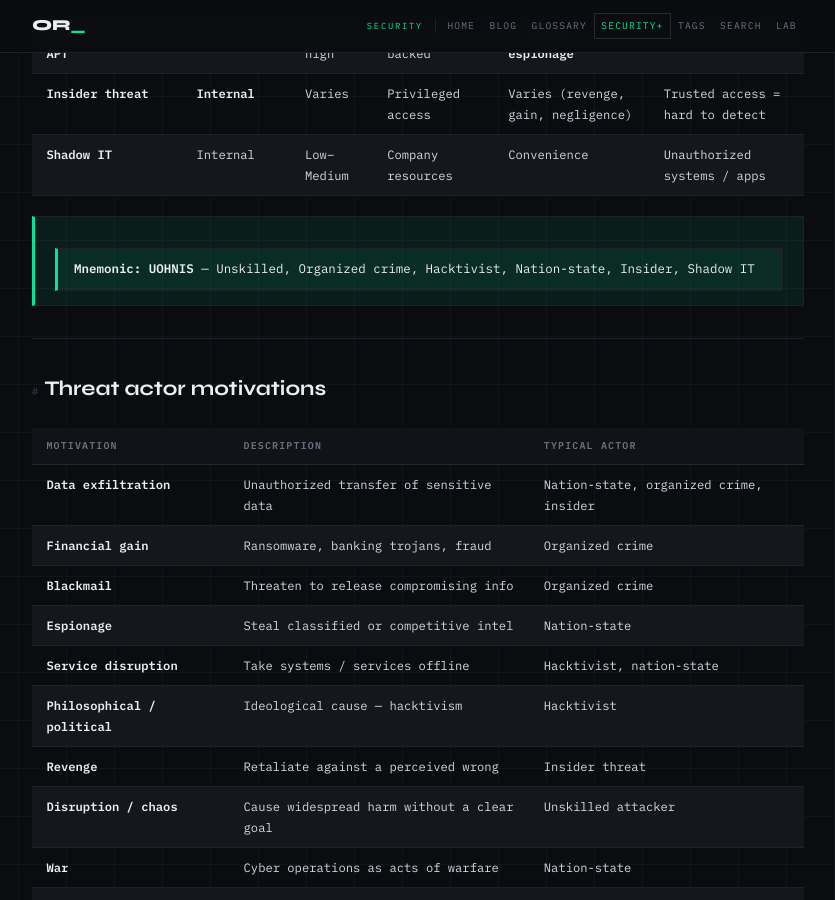
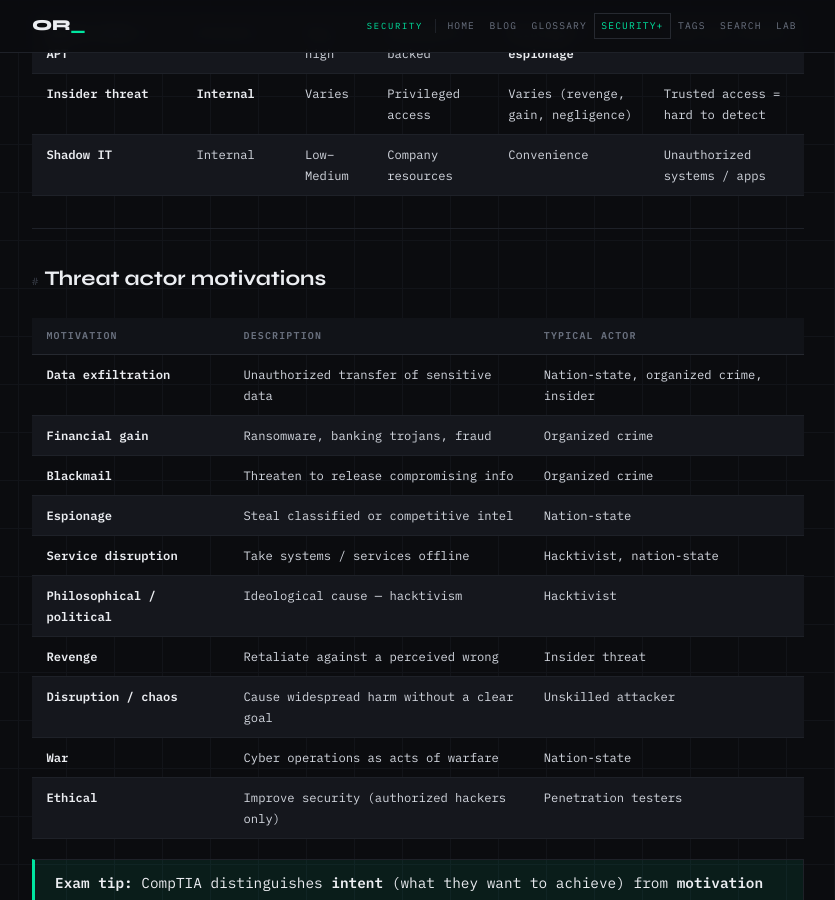
Before and after one commit to ondrejrollinger/ondrejrollinger.github.io, a Jekyll site: the page built from secplus/objectives/2-1/index.md, in a window 1280 px wide and 900 px high, scrolled down 1206 px. Shown: the whole window, without its empty margins (222-1057 px from the left). Built offline with Jekyll 4.4.1, drawn with Linux system fonts in a browser that asks for light colours.

Commit message:
Delete mnemonic from threat actor section
Removed mnemonic for threat actor categories.

```diff
--- a/secplus/objectives/2-1/index.md
+++ b/secplus/objectives/2-1/index.md
@@ -47,8 +47,6 @@ Threat actors are the people or groups behind cyberattacks. The exam tests your
 | **Nation-state / APT** | External | Very high | Government-backed | **Strategic / espionage** | Long-term stealth |
 | **Insider threat** | **Internal** | Varies | Privileged access | Varies (revenge, gain, negligence) | Trusted access = hard to detect |
 | **Shadow IT** | Internal | Low–Medium | Company resources | Convenience | Unauthorized systems / apps |
-
-> **Mnemonic: UOHNIS** — Unskilled, Organized crime, Hacktivist, Nation-state, Insider, Shadow IT
 
 ---
 
```
